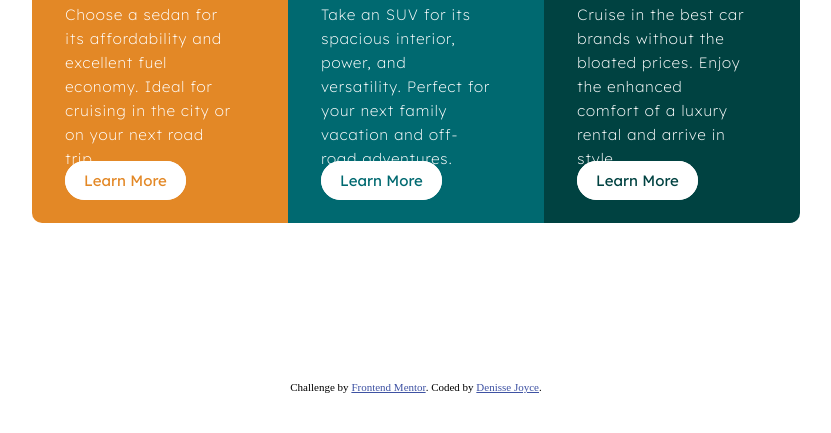
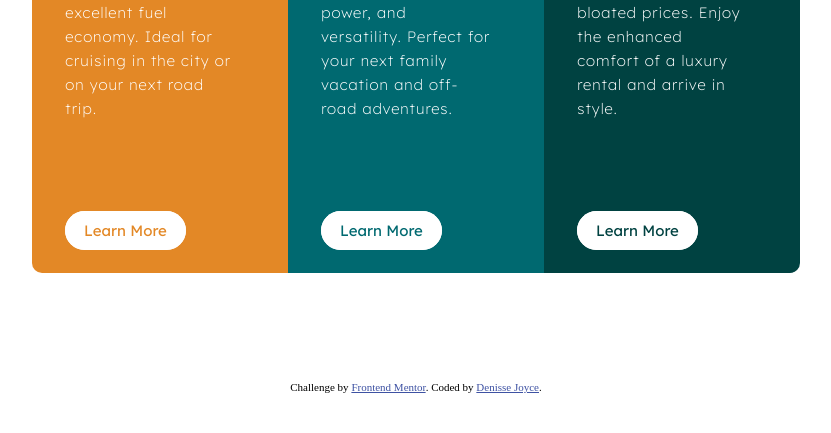
Before and after one commit to denissejoyce/3-column-preview-card-component-main, a plain HTML site: page index.html in a window 1280 px wide. Shown: the part 367-800 px from the top of the page, without its empty margins (224-1055 px from the left). Drawn offline with Linux system fonts and the light colour scheme.

Commit message:
Update style.css

```diff
--- a/style.css
+++ b/style.css
@@ -73,7 +73,7 @@ article > p {
     line-height: 1.6;
     /* max-height: 14rem; */
     max-width: 76%;
-    /* padding-bottom: 45%; */
+    padding-bottom: 45%;
     width: 100%;
 }
 
```
